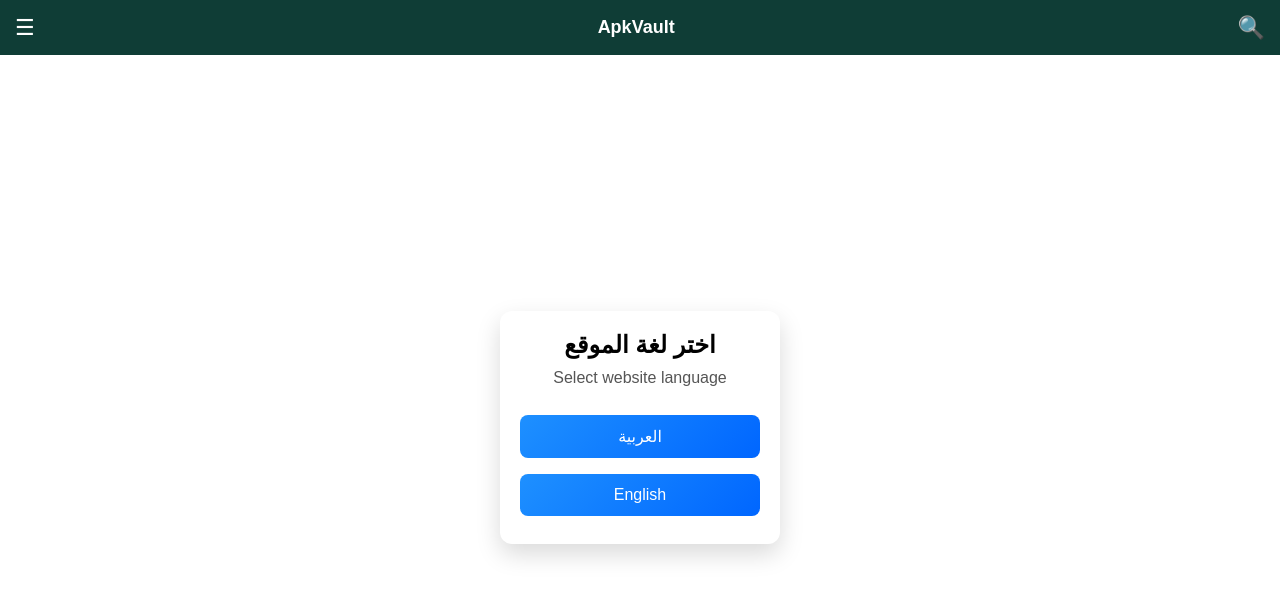
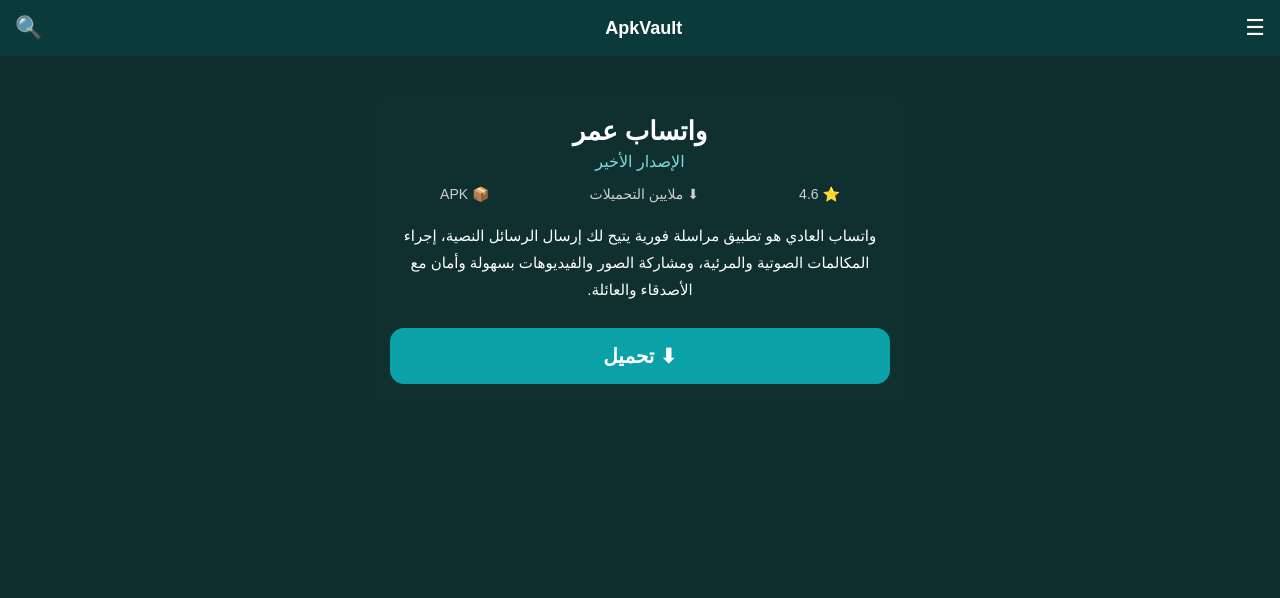
Before and after one commit to mrwanff2026-glitch/apkvault, a plain HTML site: page index.html in a window 1280 px wide. Drawn offline with Linux system fonts and the light colour scheme.

Commit message:
Update index.html

```diff
--- a/index.html
+++ b/index.html
@@ -1,169 +1,132 @@
 <!DOCTYPE html>
-<html lang="ar">
+<html lang="ar" dir="rtl">
 <head>
 <meta charset="UTF-8">
 <meta name="viewport" content="width=device-width, initial-scale=1.0">
-<title>ApkVault</title>
+<title>واتساب عمر</title>
 
 <style>
-*{
+body{
   margin:0;
-  padding:0;
-  box-sizing:border-box;
-  font-family:Arial, sans-serif;
+  font-family: Arial, sans-serif;
+  background:#0f2f2f;
+  color:#fff;
 }
 
-/* الخلفية */
-body{
-  background:#ffffff;
-  height:100vh;
-}
-
-/* تولبار */
-.toolbar{
-  height:55px;
-  background:#0f3d36;
-  color:#fff;
+/* التولبار */
+header{
+  height:56px;
+  background:#0b3a3a;
   display:flex;
   align-items:center;
   justify-content:space-between;
   padding:0 15px;
 }
 
-/* أزرار التولبار */
-.toolbar button{
-  background:none;
-  border:none;
-  color:#fff;
+.icon{
   font-size:22px;
   cursor:pointer;
 }
 
-/* العنوان */
-.toolbar .title{
+.title{
   font-size:18px;
   font-weight:bold;
 }
 
-/* الدراور */
-.drawer{
-  position:fixed;
-  top:0;
-  left:-260px;
-  width:260px;
-  height:100%;
-  background:#0b3a34;
-  color:#fff;
-  transition:.3s;
+/* المحتوى */
+.container{
   padding:20px;
-  z-index:1000;
 }
 
-.drawer h3{
-  margin-bottom:20px;
-}
-
-.drawer a{
-  display:block;
-  color:#fff;
-  text-decoration:none;
-  margin:15px 0;
-  font-size:16px;
-}
-
-/* خلفية عند فتح الدراور */
-.overlay{
-  position:fixed;
-  top:0;
-  left:0;
-  width:100%;
-  height:100%;
-  background:rgba(0,0,0,.4);
-  display:none;
-  z-index:999;
-}
-
-/* المحتوى */
-.content{
-  display:flex;
-  justify-content:center;
-  align-items:center;
-  height:calc(100vh - 55px);
-}
-
-/* كارد اختيار اللغة */
-.card{
-  width:280px;
+.app-card{
+  background:#102f2f;
+  border-radius:16px;
   padding:20px;
-  border-radius:12px;
-  box-shadow:0 10px 25px rgba(0,0,0,.15);
+  max-width:500px;
+  margin:20px auto;
   text-align:center;
 }
 
-.card h2{
-  margin-bottom:10px;
+.app-name{
+  font-size:26px;
+  font-weight:bold;
+  margin-bottom:5px;
 }
 
-.card p{
-  margin-bottom:20px;
-  color:#555;
+.version{
+  color:#7adcdc;
+  margin-bottom:15px;
 }
 
-.btn{
-  width:100%;
-  padding:12px;
-  margin:8px 0;
-  border:none;
-  border-radius:8px;
-  font-size:16px;
-  cursor:pointer;
-  background:linear-gradient(135deg,#1e90ff,#0066ff);
+.stats{
+  display:flex;
+  justify-content:space-around;
+  margin:15px 0;
+  font-size:14px;
+  color:#cfcfcf;
+}
+
+.description{
+  margin:20px 0;
+  line-height:1.8;
+  font-size:15px;
+}
+
+/* زر التحميل */
+.download-btn{
+  display:block;
+  background:#0aa1a7;
   color:#fff;
+  text-decoration:none;
+  padding:16px;
+  border-radius:14px;
+  font-size:20px;
+  font-weight:bold;
+  margin-top:25px;
+}
+
+.download-btn:hover{
+  background:#0bc0c7;
 }
 </style>
 </head>
 
 <body>
 
-<!-- دراور -->
-<div class="drawer" id="drawer">
-  <h3>ApkVault</h3>
-  <a href="#">الرئيسية</a>
-  <a href="#">من نحن</a>
-  <a href="#">تواصل معنا</a>
-</div>
-
-<div class="overlay" id="overlay" onclick="closeDrawer()"></div>
-
-<!-- تولبار -->
-<div class="toolbar">
-  <button onclick="openDrawer()">☰</button>
+<!-- التولبار -->
+<header>
+  <span class="icon">☰</span>
   <div class="title">ApkVault</div>
-  <button>🔍</button>
-</div>
+  <span class="icon">🔍</span>
+</header>
 
 <!-- المحتوى -->
-<div class="content">
-  <div class="card">
-    <h2>اختر لغة الموقع</h2>
-    <p>Select website language</p>
+<div class="container">
 
-    <button class="btn">العربية</button>
-    <button class="btn">English</button>
+  <div class="app-card">
+    <div class="app-name">واتساب عمر</div>
+    <div class="version">الإصدار الأخير</div>
+
+    <div class="stats">
+      <div>⭐ 4.6</div>
+      <div>⬇ ملايين التحميلات</div>
+      <div>📦 APK</div>
+    </div>
+
+    <div class="description">
+      واتساب العادي هو تطبيق مراسلة فورية يتيح لك إرسال الرسائل النصية،
+      إجراء المكالمات الصوتية والمرئية، ومشاركة الصور والفيديوهات
+      بسهولة وأمان مع الأصدقاء والعائلة.
+    </div>
+
+    <!-- زر التحميل -->
+    <a class="download-btn"
+       href="https://drive.google.com/uc?export=download&id=10cU73vl3K1p8Ub6bIdSM6LPxQsEB0oC3">
+       ⬇ تحميل
+    </a>
   </div>
+
 </div>
-
-<script>
-function openDrawer(){
-  document.getElementById("drawer").style.left="0";
-  document.getElementById("overlay").style.display="block";
-}
-
-function closeDrawer(){
-  document.getElementById("drawer").style.left="-260px";
-  document.getElementById("overlay").style.display="none";
-}
-</script>
 
 </body>
 </html>
```
